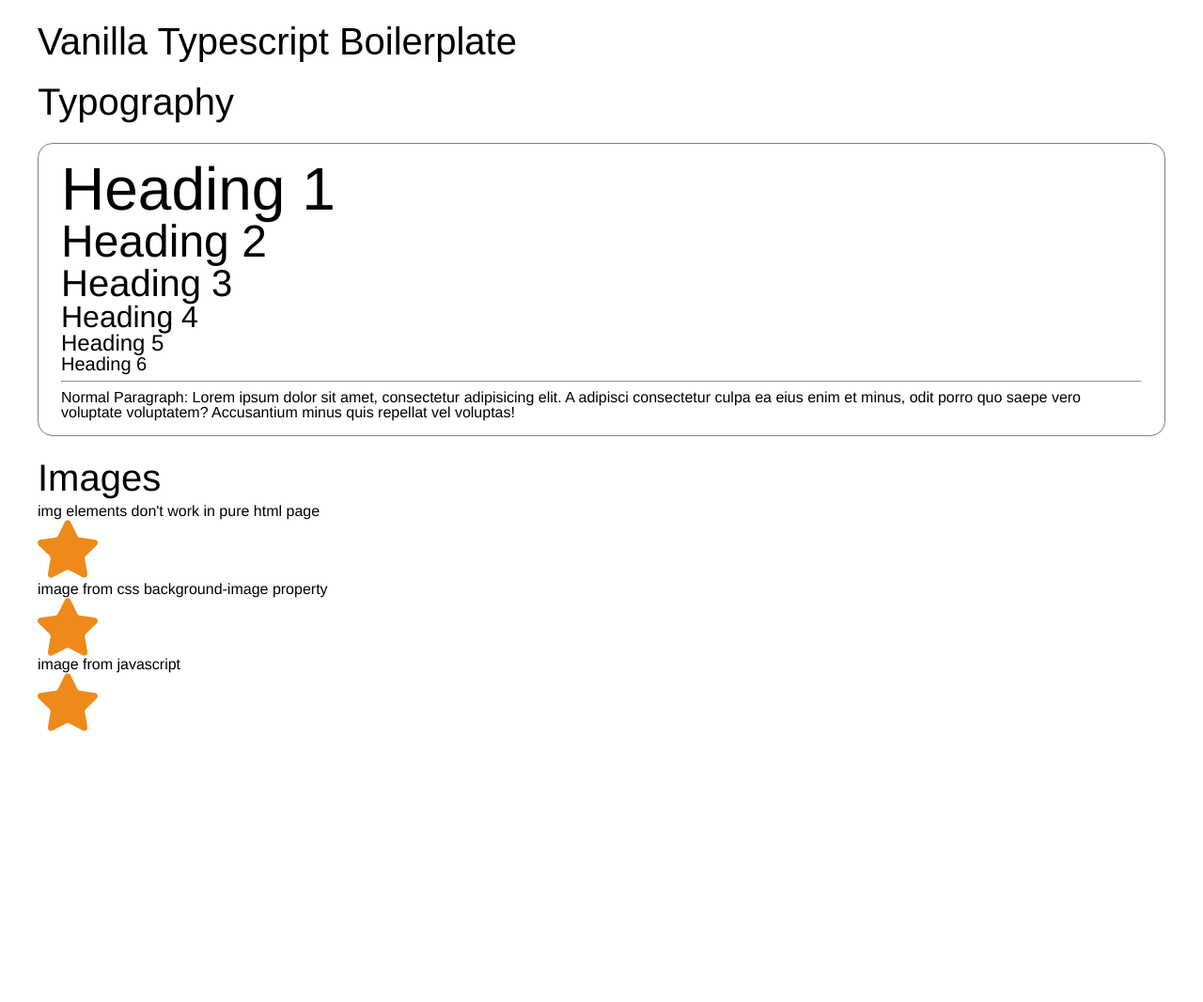
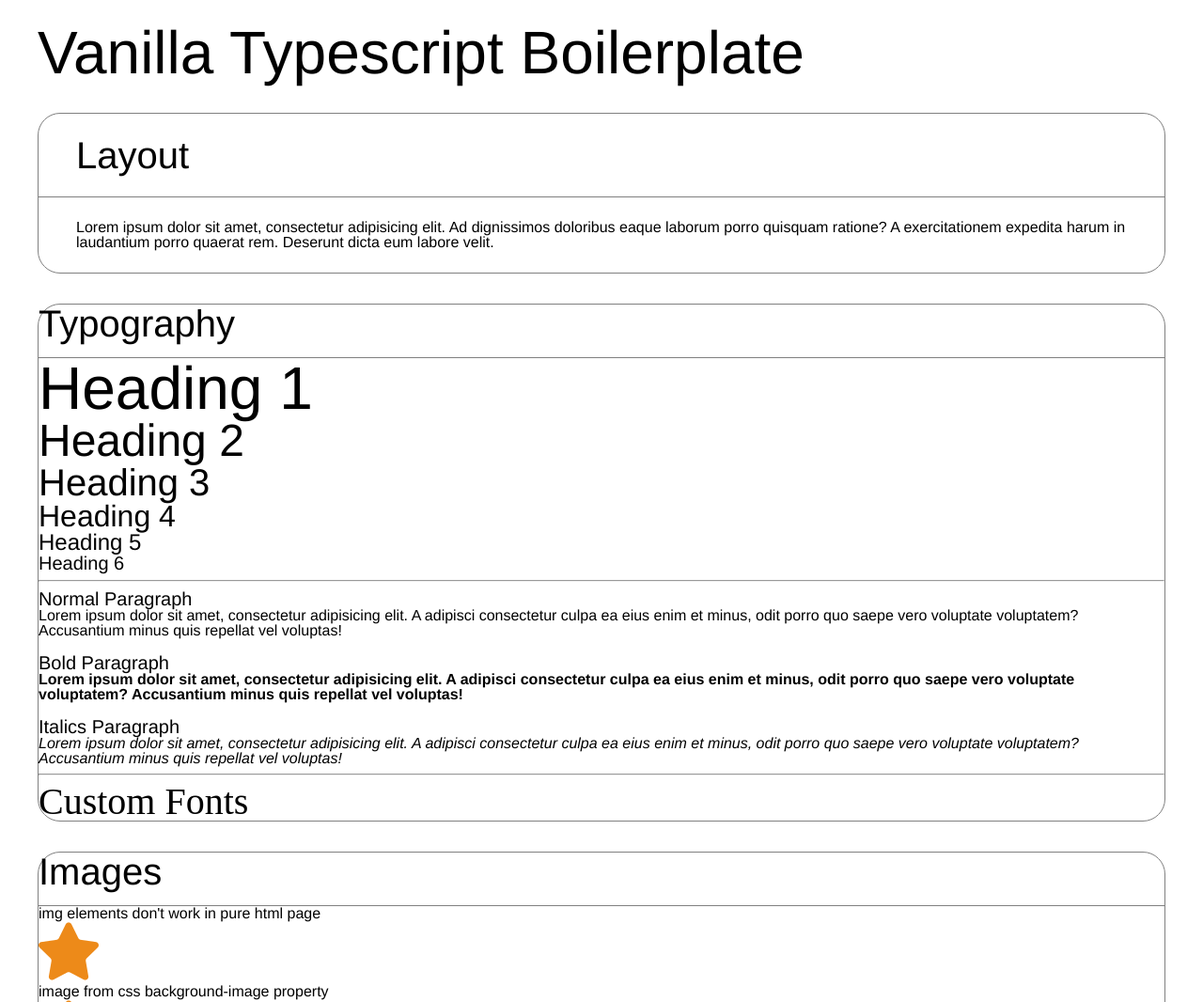
Before and after one commit to gang-qiu/VanillaTypescript, a website built with webpack: page src/index.html in a window 1280 px wide. Shown: the top 1066 px of the page at 94% size. Before the commit the page ends 806 px from the top, so only its background shows below. Built offline with nearby package versions, Linux system fonts and the light colour scheme; a web font is replaced by a local one.

Commit message:
nicely styled details summary pattern

```diff
--- a/src/index.html
+++ b/src/index.html
@@ -5,12 +5,23 @@
     <title>ToDone</title>
   </head>
   <body>
-    <header class="margin-lg">
-      <h3 class="font-moonrocks">Vanilla Typescript Boilerplate</h3>
+    <header class="margin-md">
+      <h1>Vanilla Typescript Boilerplate</h1>
     </header>
-    <main id="main-content" class="margin-lg">
+    <main id="main-content" class="margin-md">
+      <details open class="detail-card" id="section-layout">
+        <summary>
+          <h3 class="padding-md">Layout</h3>
+        </summary>
+        <div class="padding-md">
+          Lorem ipsum dolor sit amet, consectetur adipisicing elit. Ad dignissimos doloribus eaque laborum porro quisquam ratione? A exercitationem expedita harum in laudantium porro quaerat rem. Deserunt dicta eum labore velit.
+        </div>
+      </details>
+      <details open class="detail-card" id="section-typography">
+        <summary>
           <h3 class="margin-bottom-lg">Typography</h3>
-      <section id="section-typography" class="container-round-lg">
+        </summary>
+        <section>
           <h1>Heading 1</h1>
           <h2>Heading 2</h2>
           <h3>Heading 3</h3>
@@ -18,10 +29,21 @@
           <h5>Heading 5</h5>
           <h6>Heading 6</h6>
           <hr>
-        <p>Normal Paragraph: Lorem ipsum dolor sit amet, consectetur adipisicing elit. A adipisci consectetur culpa ea eius enim et minus, odit porro quo saepe vero voluptate voluptatem? Accusantium minus quis repellat vel voluptas!</p>
+          <h6>Normal Paragraph</h6>
+          <p class="margin-bottom-sm">Lorem ipsum dolor sit amet, consectetur adipisicing elit. A adipisci consectetur culpa ea eius enim et minus, odit porro quo saepe vero voluptate voluptatem? Accusantium minus quis repellat vel voluptas!</p>
+          <h6>Bold Paragraph</h6>
+          <p class="margin-bottom-sm font-bold">Lorem ipsum dolor sit amet, consectetur adipisicing elit. A adipisci consectetur culpa ea eius enim et minus, odit porro quo saepe vero voluptate voluptatem? Accusantium minus quis repellat vel voluptas!</p>
+          <h6>Italics Paragraph</h6>
+          <p class="font-italic">Lorem ipsum dolor sit amet, consectetur adipisicing elit. A adipisci consectetur culpa ea eius enim et minus, odit porro quo saepe vero voluptate voluptatem? Accusantium minus quis repellat vel voluptas!</p>
+          <hr>
+          <h3 class="font-moonrocks">Custom Fonts</h3>
         </section>
+      </details>
+      <details open class="container-round-lg">
+        <summary>
+          <h3 class="margin-bottom-lg">Images</h3>
+        </summary>
         <section id="section-images">
-        <h3 class="margin-bottom-lg">Images</h3>
           <p>img elements don't work in pure html page</p>
           <img src="images/icons/001-star.png" alt="star" />
           <p>image from css background-image property</p>
@@ -29,6 +51,7 @@
           <p>image from javascript</p>
           <!-- image will be inserted here via js -->
         </section>
+      </details>
     </main>
   </body>
 </html>
--- /dev/null
+++ b/src/styles/components/detail-card.css
@@ -0,0 +1,19 @@
+details {
+  border: 1px solid grey;
+  margin: var(--spacing-lg) 0;
+  border-radius: var(--spacing-md);
+}
+
+details > summary {
+  cursor: pointer;
+  list-style: none;
+}
+
+details[open] > summary {
+  border-bottom: 1px solid grey;
+  /*margin-bottom: var(--spacing-sm);*/
+}
+
+details .internal-padding {
+  padding: var(--spacing-md) var(--spacing-xl);
+}
--- a/src/styles/index.css
+++ b/src/styles/index.css
@@ -1,5 +1,6 @@
 @import "reset.css";
 @import "variables.css";
+@import "./components/detail-card";
 @import "layout.css";
 @import "typography.css";
 @import "icons.css";
--- a/src/styles/layout.css
+++ b/src/styles/layout.css
@@ -14,10 +14,3 @@
 .margin-bottom-md {margin-bottom: var(--spacing-sm);}
 .margin-bottom-lg {margin-bottom: var(--spacing-sm);}
 .margin-bottom-xl {margin-bottom: var(--spacing-sm);}
-
-.container-round-lg {
-  padding: var(--spacing-md) var(--spacing-lg);
-  margin: var(--spacing-lg) 0;
-  border-radius: var(--spacing-md);
-  border: 1px solid grey;
-}
--- a/src/styles/typography.css
+++ b/src/styles/typography.css
@@ -14,7 +14,7 @@ body {
   font-family: "OpenSans", "Helvetica Neue", Helvetica, sans-serif;
 }
 .font-moonrocks {
-  font-family: "Moonrocks", sans-serif;
+  font-family: "Moonrocks";
 }
 
 h1 {font-size: var(--font-size-xxxl);}
@@ -24,3 +24,6 @@ h4 {font-size: var(--font-size-lg);}
 h5 {font-size: var(--font-size-xxmd);}
 h6 {font-size: var(--font-size-xmd);}
 p {font-size: var(--font-size-base)}
+
+.font-bold {font-weight: bold;}
+.font-italic {font-style: italic;}
--- a/src/styles/variables.css
+++ b/src/styles/variables.css
@@ -1,11 +1,11 @@
 :root {
   --spacing-base: 1rem;
-  --spacing-xs: calc(var(--spacing-base) * 0.25);
-  --spacing-sm: calc(var(--spacing-base) * 0.5);
-  --spacing-md: calc(var(--spacing-base) * 1);
-  --spacing-lg: calc(var(--spacing-base) * 1.5);
-  --spacing-xl: calc(var(--spacing-base) * 2);
-  --spacing-xxl: calc(var(--spacing-base) * 2.5);
+  --spacing-xs: calc(var(--spacing-base) * 0.5);
+  --spacing-sm: calc(var(--spacing-base) * 1.0);
+  --spacing-md: calc(var(--spacing-base) * 1.5);
+  --spacing-lg: calc(var(--spacing-base) * 2);
+  --spacing-xl: calc(var(--spacing-base) * 2.5);
+  --spacing-xxl: calc(var(--spacing-base) * 3.5);
 
   --font-size-base: 1rem;
   --font-size-xs: calc(var(--font-size-base) * .6);
```
Lines whose indentation alone changed are shown as unchanged.
